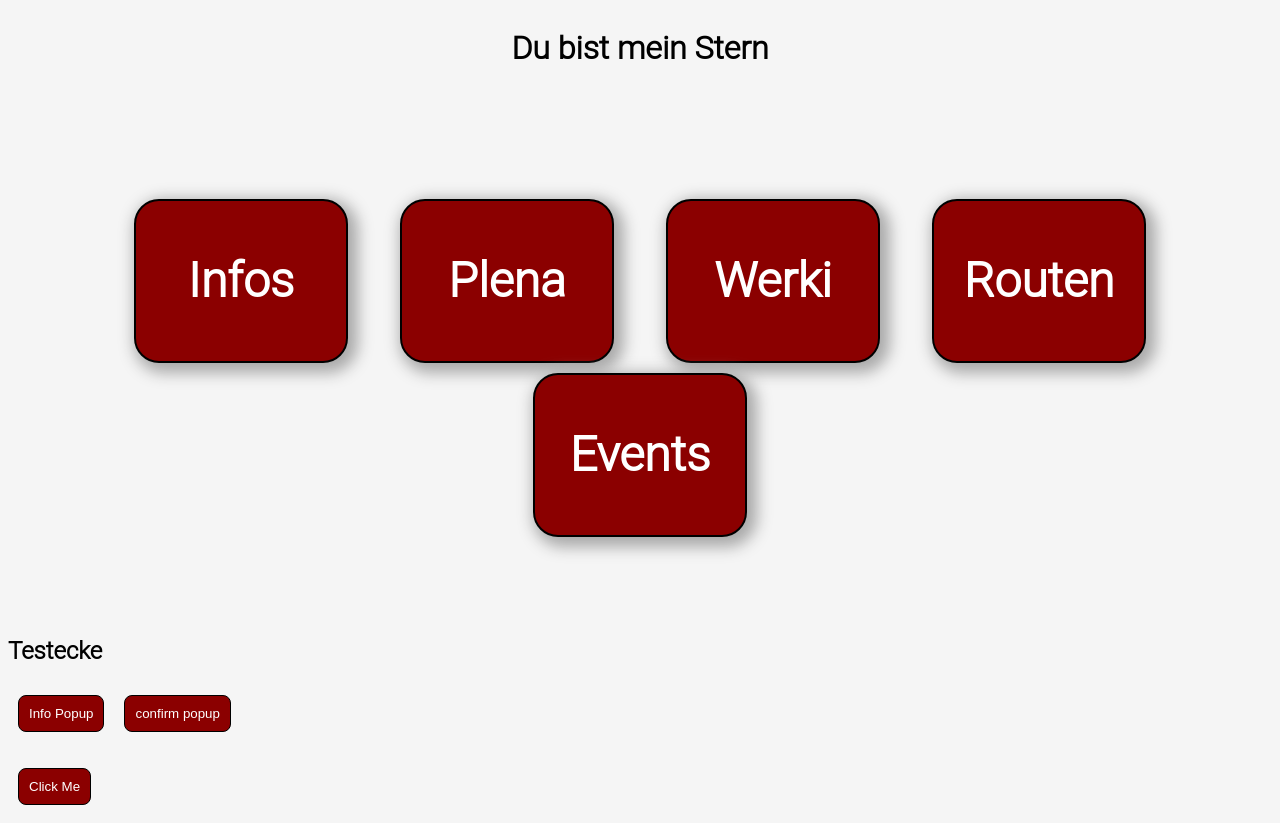
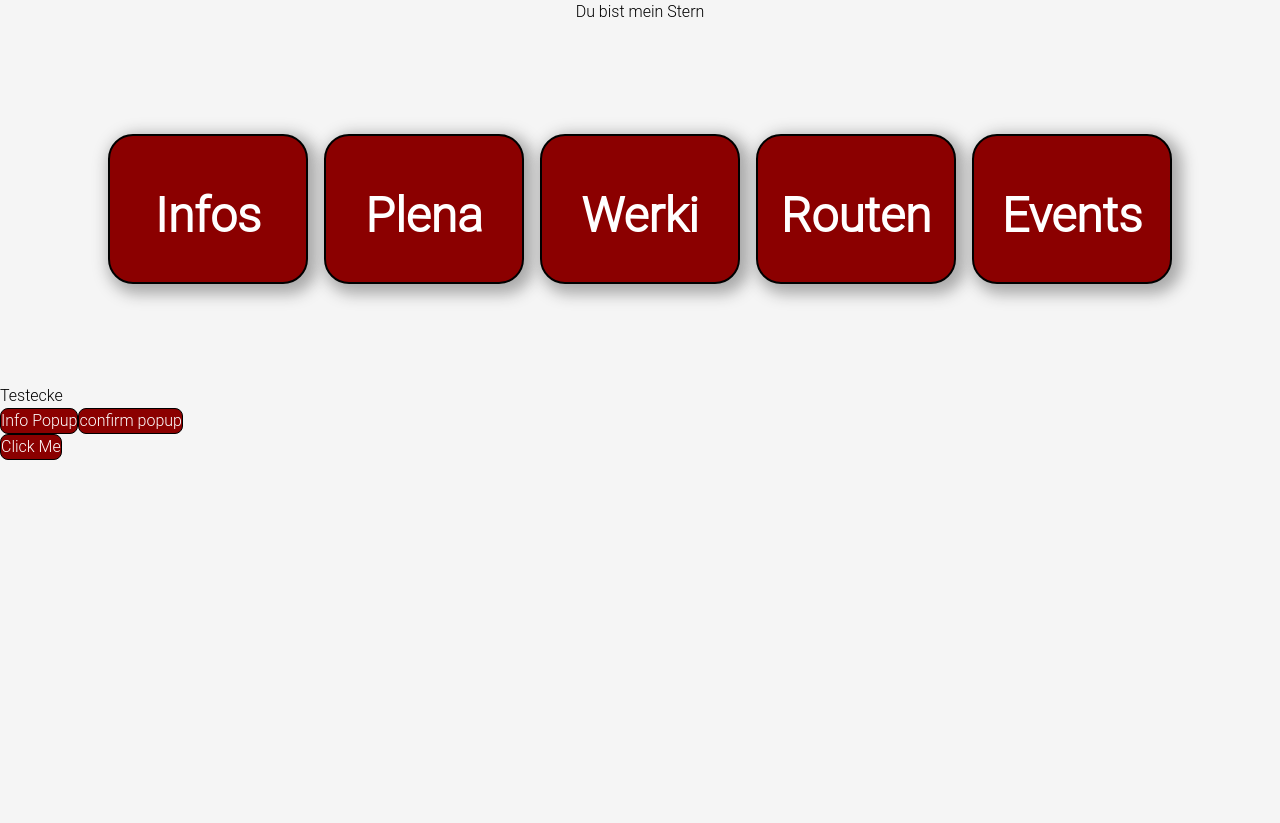
Before and after one commit to csausl/Recap_Project_Sterne, a React (Vite) app in the folder frontend/: page / in a window 1280 px wide. After the commit the page ends 800 px from the top, so only its background shows below. Built offline with nearby package versions, Linux system fonts and the light colour scheme.

Commit message:
added tailwindcss

```diff
--- a/frontend/index.html
+++ b/frontend/index.html
@@ -3,7 +3,7 @@
   <head>
     <meta charset="UTF-8" />
     <meta name="viewport" content="width=device-width, initial-scale=1.0" />
-    <title>frontend</title>
+    <title>Sterne</title>
   </head>
   <body>
     <div id="root"></div>
--- a/frontend/package.json
+++ b/frontend/package.json
@@ -10,11 +10,12 @@
     "preview": "vite preview"
   },
   "dependencies": {
+    "@tailwindcss/vite": "^4.1.18",
     "axios": "^1.13.2",
     "react": "^19.2.0",
     "react-dom": "^19.2.0",
     "react-router-dom": "^7.10.1",
-    "tailwindcss": "^4.1.17"
+    "tailwindcss": "^4.1.18"
   },
   "devDependencies": {
     "@eslint/js": "^9.39.1",
--- a/frontend/src/Styles/index.css
+++ b/frontend/src/Styles/index.css
@@ -1,3 +1,5 @@
+@import "tailwindcss";
+
 :root{
     font-family: "Roboto Light", sans-serif;
     background-color: whitesmoke;
@@ -13,8 +15,8 @@ h1{
 button {
     background-color: darkred;
     color: white;
-    padding: 10px;
-    margin: 10px;
+    /*padding: 10px;
+    margin: 10px;*/
     border-radius: 8px;
     border: 1px solid black;
 }
--- a/frontend/vite.config.ts
+++ b/frontend/vite.config.ts
@@ -1,9 +1,10 @@
 import { defineConfig } from 'vite'
 import react from '@vitejs/plugin-react'
+import tailwindcss from '@tailwindcss/vite'
 
 // https://vite.dev/config/
 export default defineConfig({
-  plugins: [react()],
+  plugins: [tailwindcss(),react()],
     server: {
         proxy: {
             '/api': {
```
Also changed, not shown: 1 other file (tests, documents, lock files or other folders).
